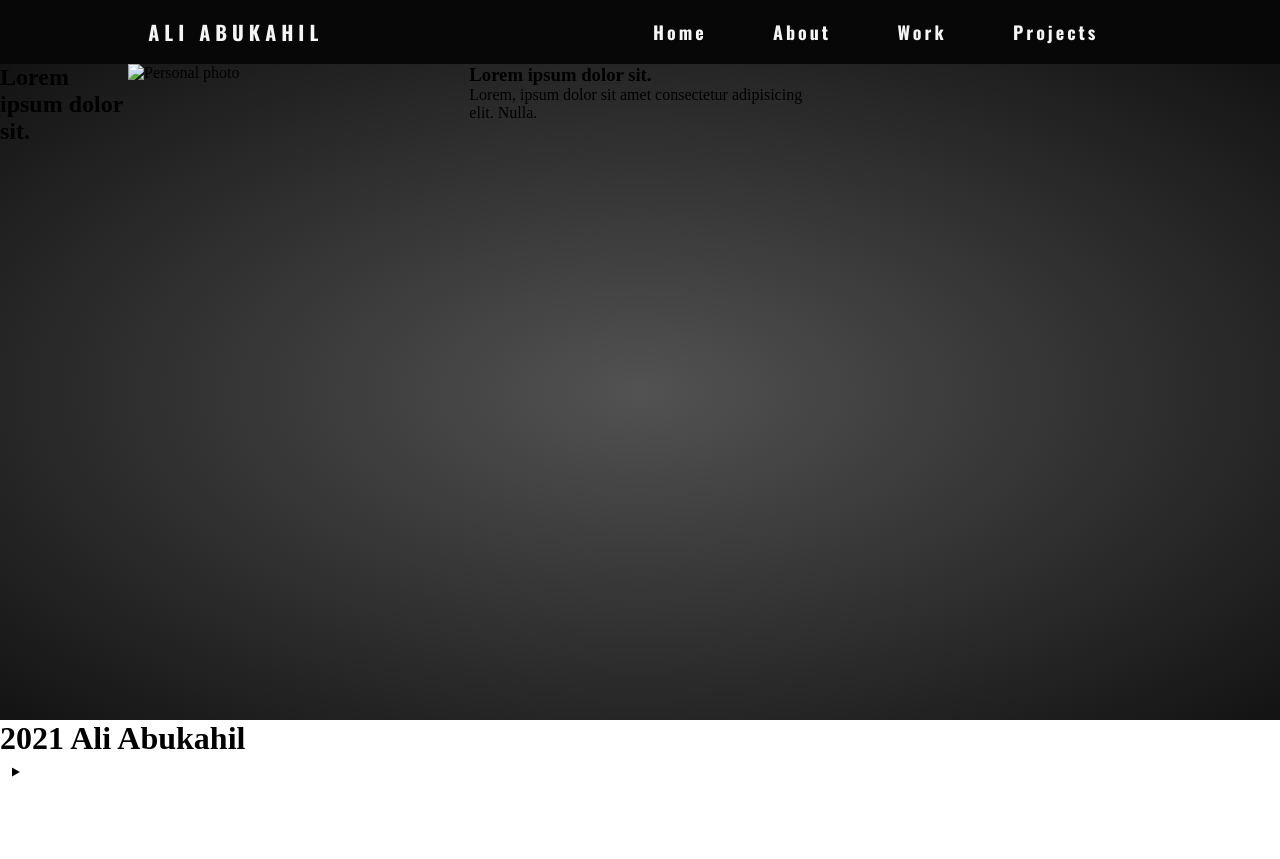
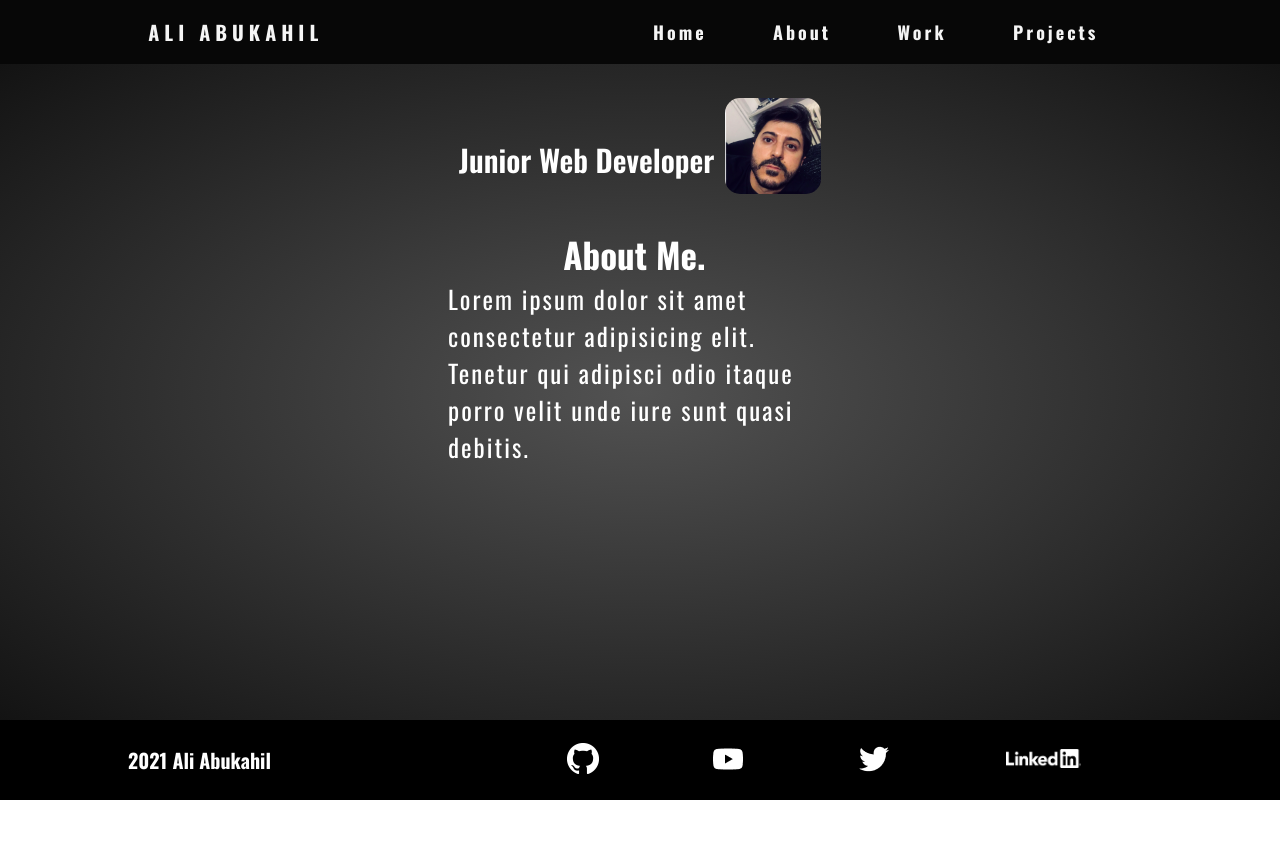
Before and after one commit to AliAbukahil/myPortfolio, a plain HTML site: page index.html in a window 1280 px wide. After the commit the page ends 800 px from the top, so only its background shows below. Drawn offline with nearby package versions, Linux system fonts and the light colour scheme.

Commit message:
working on the touches

```diff
--- a/css/style.css
+++ b/css/style.css
@@ -1,7 +1,38 @@
+/* Default settings */
+html {
+  font-size: 62.5%;
+}
+
 * {
   margin: 0;
   padding: 0;
   box-sizing: border-box;
+}
+
+body {
+  color: white;
+  font-family: "Oswald", sans-serif;
+}
+
+h2 {
+  font-size: 3rem;
+  font-weight: 600;
+}
+
+h3 {
+  font-size: 3.5rem;
+  margin: 0 0 0 30%;
+  padding: auto;
+}
+
+p {
+  font-size: 2.5rem;
+  letter-spacing: 0.2rem;
+}
+
+a {
+  color: white;
+  text-decoration: none;
 }
 
 nav {
@@ -11,7 +42,7 @@ nav {
   min-height: 8vh;
   /*   background-color: #0a2a59; */
   background: rgb(7, 7, 7);
-  font-family: "Oswald", sans-serif;
+
   /*   position: sticky;
   top: 0;
   z-index: 2; */
@@ -67,11 +98,59 @@ nav {
 .home {
   background: radial-gradient(#525252, #131313);
 }
-.showcase {
+.home {
   display: grid;
   min-height: 82vh;
-  grid-template-columns: 10% repeat(3, minmax(5rem, 1fr)) 10%;
-  grid-template-rows: 1fr 2fr 1fr;
+  grid-template-columns: 20% 1fr 2fr 1fr 20%;
+  grid-template-rows: 25% 2fr 10% 5%;
+}
+.showcase {
+  grid-column: 3/4;
+  display: flex;
+  align-items: center;
+  justify-content: space-evenly;
+}
+
+h2 {
+  grid-column: 3/4;
+  align-self: flex-end;
+  margin-bottom: 12%;
+}
+
+.personal-photo {
+  width: 25%;
+  border-radius: 15px;
+}
+
+.info {
+  grid-column: 3/4;
+  grid-row: 2/3;
+}
+/* /////////////// */
+/* the footer */
+footer {
+  min-height: 10vh;
+  background: black;
+  padding-left: 10%;
+  padding-right: 10%;
+  display: flex;
+  align-items: center;
+  justify-content: space-between;
+}
+
+footer ul {
+  display: flex;
+  flex: 1;
+  list-style: none;
+  justify-content: space-between;
+}
+
+footer h1 {
+  flex: 3;
+}
+
+.linkedin {
+  width: 75px;
 }
 
 /* Tablet Zone */
--- a/index.html
+++ b/index.html
@@ -23,7 +23,7 @@
           <li><a href="#">Home</a></li>
           <li><a href="#">About</a></li>
           <li><a href="#">Work</a></li>
-          <li><a href="#">Projects</a></li>
+          <li><a href="https://github.com/AliAbukahil?tab=repositories" target="_blank" >Projects</a></li>
         </ul>
         <div class="burger">
           <div class="line1"></div>
@@ -35,20 +35,24 @@
       <!-- the first section of the div -->
       <section class="home">
         <div class="showcase">
-          <h2>Lorem ipsum dolor sit.</h2>
-          <img src="" alt="Personal photo" />
+          <h2>Junior Web Developer</h2>
+          <img class="personal-photo" src="./img/personal_photo.png" alt="personal_photo" />
+        </div>
           <div class="info">
-            <h3>Lorem ipsum dolor sit.</h3>
+            <h3>About Me.</h3>
             <p>
-              Lorem, ipsum dolor sit amet consectetur adipisicing elit. Nulla.
+            Lorem ipsum dolor sit amet consectetur adipisicing elit. Tenetur qui adipisci odio itaque porro velit unde iure sunt quasi debitis.
             </p>
           </div>
-        </div>
       </section>
-      <!-- the second section of div -->
       <!-- The footer section -->
       <footer>
         <h1>2021 Ali Abukahil</h1>
+        <ul>
+          <li>
+            <a href="https://github.com/AliAbukahil"><img  src="./img/GitHub-Mark-Light-32px.png" alt="youTube logo" /></a>
+          </li>
+        </ul>
         <ul>
           <li>
             <a href="#"><img src="./img/yt-logo.png" alt="youTube logo" /></a>
@@ -60,10 +64,11 @@
               ><img src="./img/twitter-logo.png" alt="youTube logo"
             /></a>
           </li>
+        </ul>
           <ul>
             <li>
-              <a href="#"
-                ><img src="./img/instagram-logo.png" alt="youTube logo"
+              <a href="https://www.linkedin.com/in/ali-abukahil-6223b120a/"
+                ><img  class="linkedin" src="./img/linkedin-logo-white.png"  alt="Linkedin logo"
               /></a>
             </li>
           </ul>
```
Also changed, not shown: img/GitHub-Mark-Light-32px.png (added), img/linkedin-logo-white.png (added).
